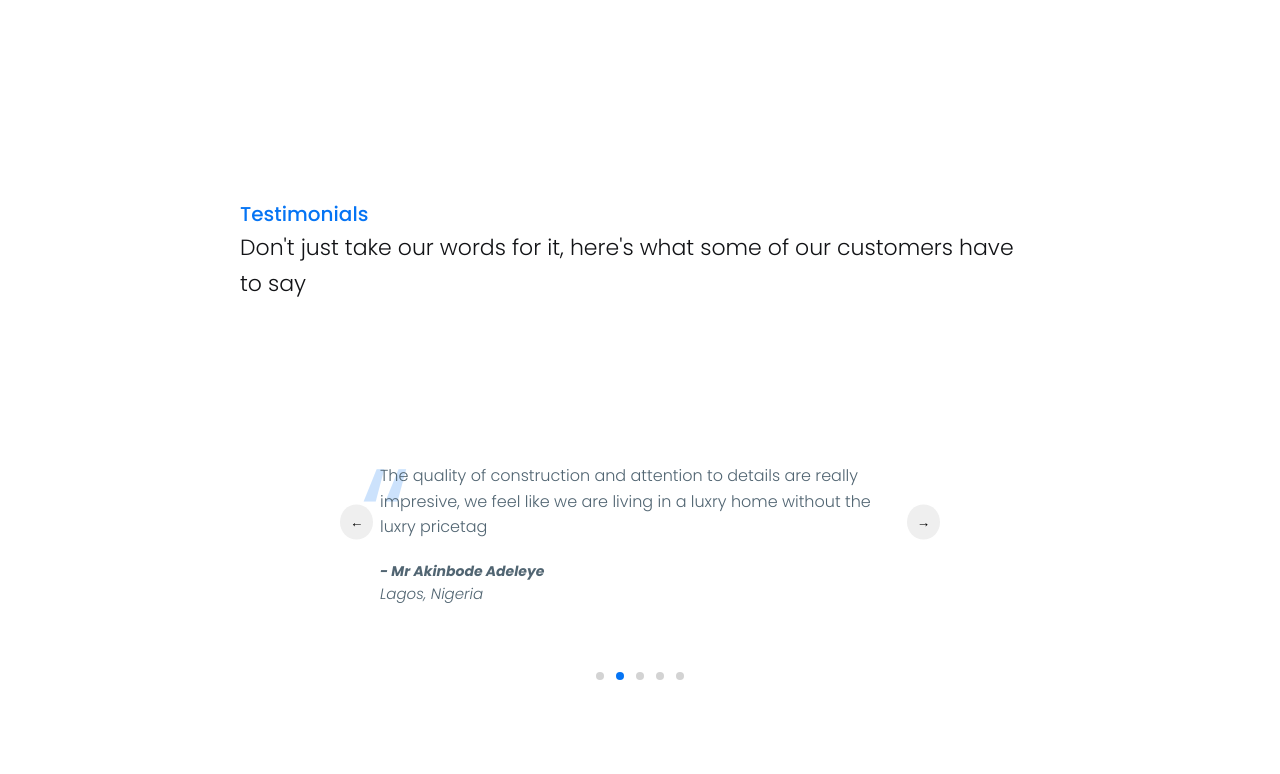
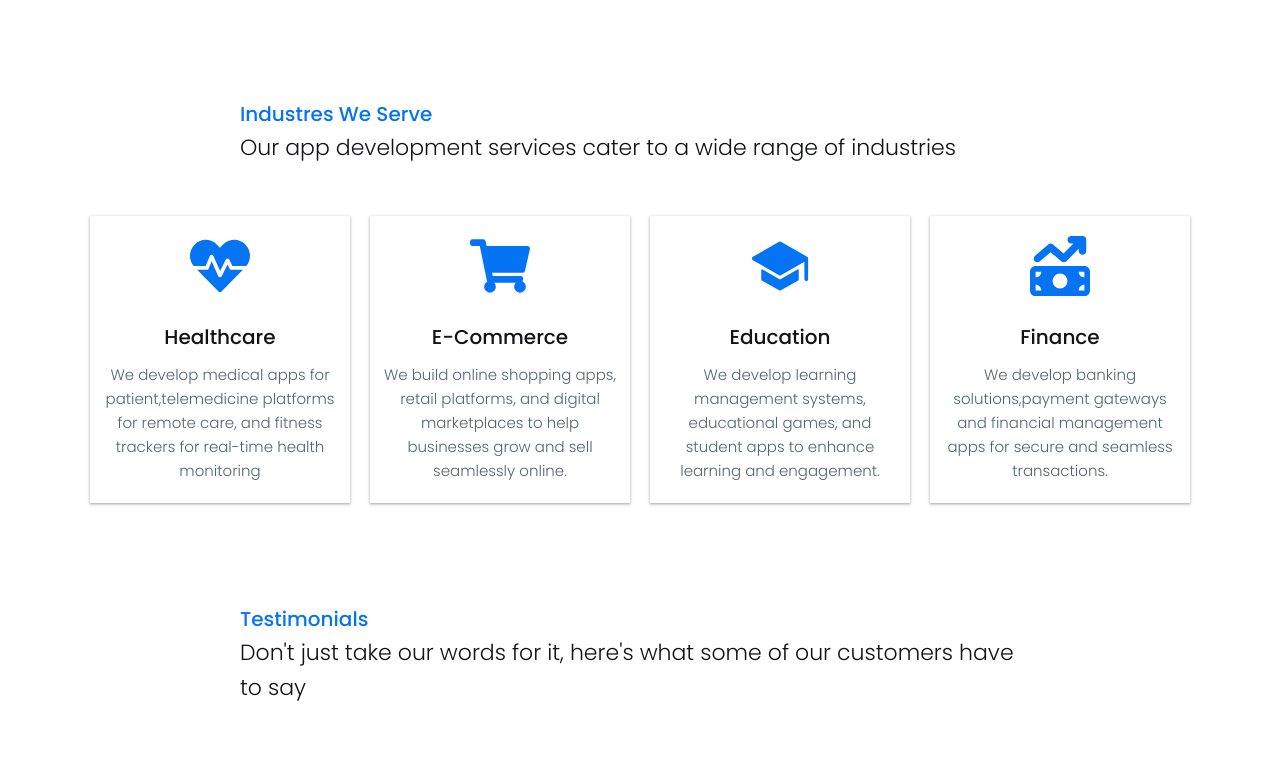
Before and after one commit to Drslope-99/grey, a React (Vite) app: page / in a window 1280 px wide. Shown: the part 2926-3700 px from the top of the page. Built offline with nearby package versions, Linux system fonts and the light colour scheme; a web font is replaced by a local one.

Commit message:
created the industries we serve section

```diff
--- a/src/App.css
+++ b/src/App.css
@@ -73,6 +73,15 @@ img {
   color: var(--color-dark);
 }
 
+.grid {
+  display: grid;
+}
+
+.grid-1-4 {
+  grid-template-columns: repeat(auto-fit, minmax(25rem, 1fr));
+  gap: 2rem;
+}
+
 @media screen and (max-width: 48.75em) {
   html {
     font-size: 52%;
--- a/src/Layouts/Footer/Footer.jsx
+++ b/src/Layouts/Footer/Footer.jsx
@@ -75,15 +75,15 @@ const Footer = () => {
               </a>
             </li>
             <li>
-              <a href="tel:+23418934585">
+              <a href="tel:+2348129990003">
                 <IoCall />
-                +234-1-8934585
+                +234-8129990003
               </a>
             </li>
             <li>
-              <a href="mailto:info@greystonesengineering.com">
+              <a href="mailto:info@greystones.com">
                 <IoIosMail />
-                info@greystonesengineering.com
+                info@greystones.ng
               </a>
             </li>
           </ul>
--- a/src/components/ServiceSection/Services.css
+++ b/src/components/ServiceSection/Services.css
@@ -125,6 +125,46 @@
   font-size: 1.5rem;
 }
 
+/* the css markup for the industries we service section */
+
+.sector {
+  padding-inline: 2rem;
+}
+
+.sector__header {
+  color: var(--color-blue);
+}
+
+.sector__sector {
+  padding: 2rem 1rem;
+  display: flex;
+  flex-direction: column;
+  align-items: center;
+  box-shadow: rgba(60, 64, 67, 0.3) 0px 1px 2px 0px,
+    rgba(60, 64, 67, 0.15) 0px 1px 3px 1px;
+}
+
+.sector__sector h3 {
+  font-size: 2rem;
+}
+
+.sector__icon .icon {
+  font-size: 6rem;
+  color: var(--color-blue);
+}
+
+.sector__sector h3 {
+  text-transform: capitalize;
+  font-weight: 500;
+  margin: 2rem 0rem 1rem;
+  color: var(--color-dark);
+}
+
+.sector__description {
+  text-align: center;
+  font-size: 1.5rem;
+}
+
 @media screen and (max-width: 31.25em) {
   .dev {
     grid-template-columns: 1fr;
--- a/src/components/ServiceSection/Services.jsx
+++ b/src/components/ServiceSection/Services.jsx
@@ -1,5 +1,9 @@
 import "./Services.css";
 import { FaCode } from "react-icons/fa6";
+import { FaHeartbeat } from "react-icons/fa";
+import { FaShoppingCart } from "react-icons/fa";
+import { IoSchool } from "react-icons/io5";
+import { FaMoneyBillTrendUp } from "react-icons/fa6";
 import AppImage from "../../assets/deliveryui.png";
 import devImage from "../../assets/bghero.jpg";
 const Services = () => {
@@ -20,9 +24,9 @@ const Services = () => {
             <div className="service__icon">
               <FaCode className="code__icon" />
             </div>
-            <h5 className="service__header">
+            <h3 className="service__header">
               Smart & seamless app development
-            </h5>
+            </h3>
             <p className="service__description">
               In today's digital age, mobile apps have become an essential tool
               for businesses, organizations and individulas to reach their
@@ -133,7 +137,58 @@ const Services = () => {
           </figure>
         </div>
       </section>
-      <section className="app section"></section>
+      {/* here is the section for the industires we serve */}
+      <section className="section sector">
+        <div className="section__title">
+          <h2 className="section__header">Industres We Serve</h2>
+          <h3 className="section__description">
+            Our app development services cater to a wide range of industries
+          </h3>
+        </div>
+
+        <div className="sector__sectors grid grid-1-4">
+          <article className="sector__sector">
+            <div className="sector__icon">
+              <FaHeartbeat className="icon" />
+            </div>
+            <h3>healthcare</h3>
+            <p className="sector__description">
+              We develop medical apps for patient,telemedicine platforms for
+              remote care, and fitness trackers for real-time health monitoring
+            </p>
+          </article>
+          <article className="sector__sector">
+            <div className="sector__icon">
+              <FaShoppingCart className="icon" />
+            </div>
+            <h3>E-Commerce</h3>
+            <p className="sector__description">
+              We build online shopping apps, retail platforms, and digital
+              marketplaces to help businesses grow and sell seamlessly online.
+            </p>
+          </article>
+          <article className="sector__sector">
+            <div className="sector__icon">
+              <IoSchool className="icon" />
+            </div>
+            <h3>Education</h3>
+            <p className="sector__description">
+              We develop learning management systems, educational games, and
+              student apps to enhance learning and engagement.
+            </p>
+          </article>
+          <article className="sector__sector">
+            <div className="sector__icon">
+              <FaMoneyBillTrendUp className="icon" />
+            </div>
+            <h3>Finance</h3>
+            <p className="sector__description">
+              We develop banking solutions,payment gateways and financial
+              management apps for secure and seamless transactions.
+            </p>
+          </article>
+        </div>
+      </section>
     </>
   );
 };
```
